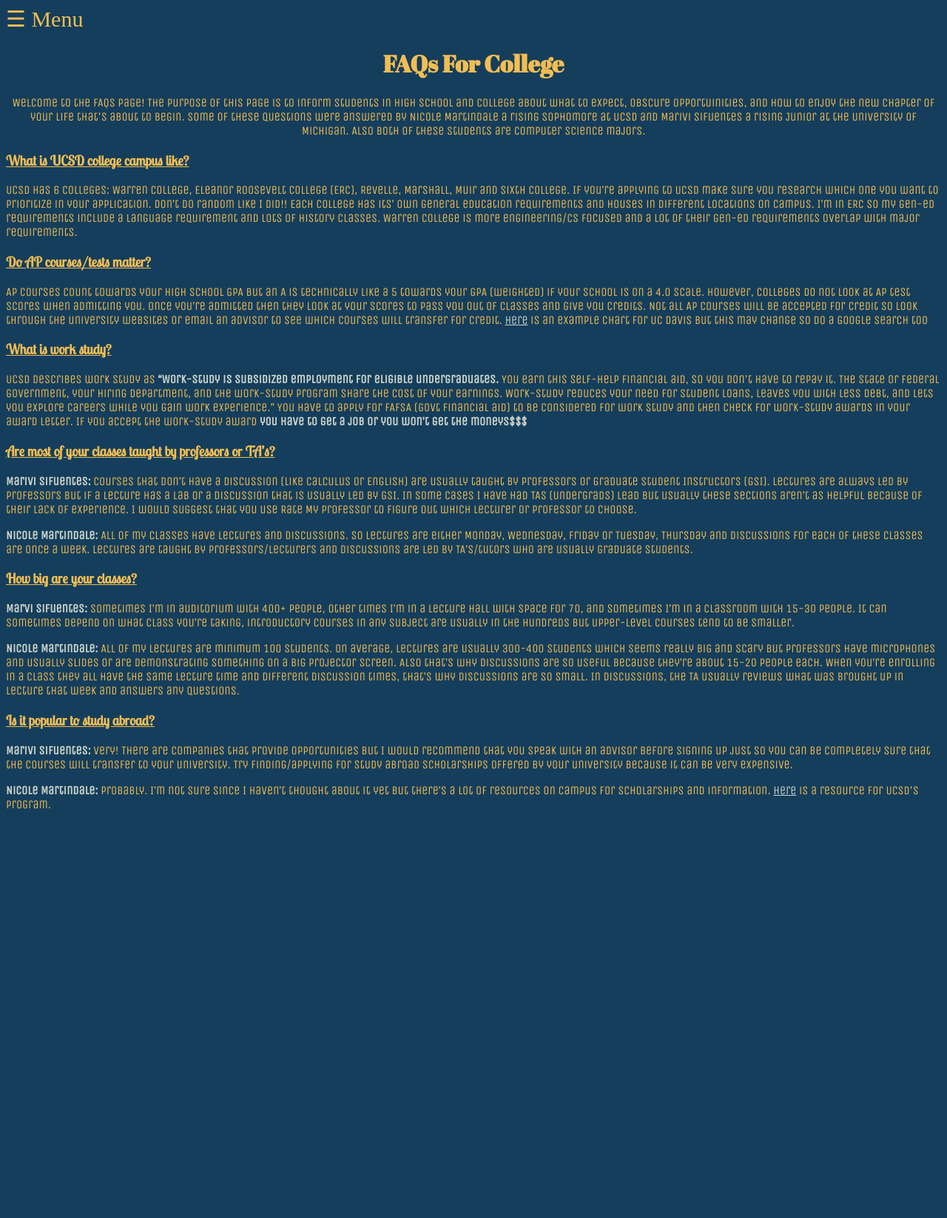
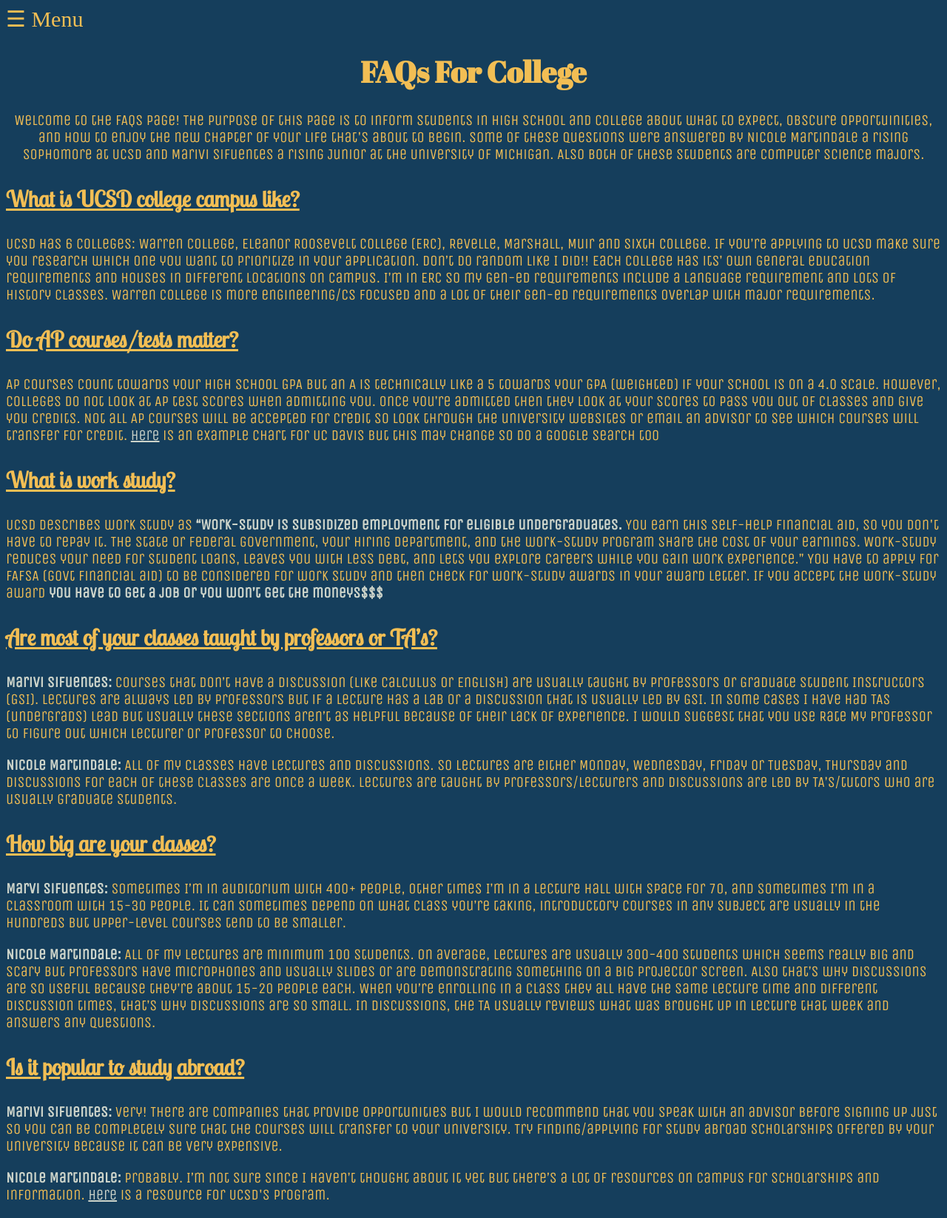
Before and after one commit to KarinaMontiel/finalproject, a PHP site: page /FAQ.html in a window 1280 px wide. Shown: the whole page at 74% size. Before the commit the page ends 1094 px from the top, so only its background shows below. Run offline with PHP 8.4, Linux system fonts and the light colour scheme.

Commit message:
font size changes for FAQ

```diff
--- a/karina.css
+++ b/karina.css
@@ -32,6 +32,7 @@ html{
 
 #title3{
   font-family: 'Abril Fatface', cursive;
+  font-size: 40px;
 }
 
 h3{
@@ -39,11 +40,13 @@ h3{
   text-decoration: underline;
   /* font-family: 'Abril Fatface', cursive; */
   font-family: 'Lobster Two', cursive;
+  font-size: 30px;
 
 }
 
 .answers{
   font-family: 'Unica One', cursive;
+  font-size: 20px;
 }
 
 
```
